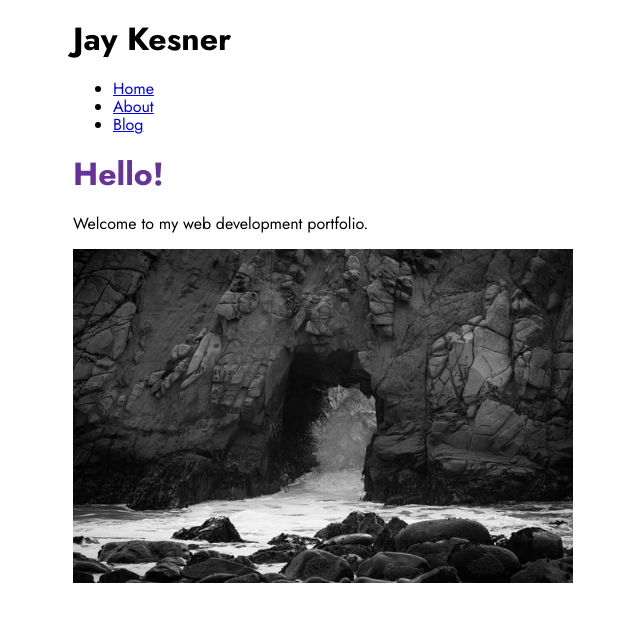
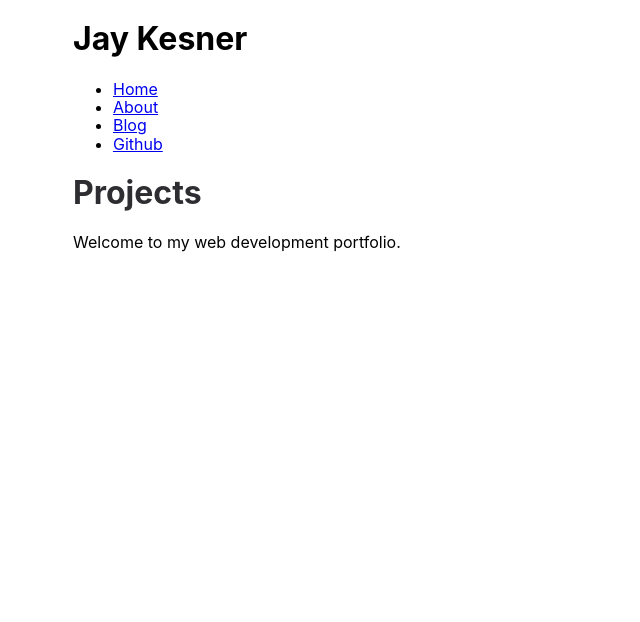
Before and after one commit to jaykesner/jaykesner.github.io, a Gatsby site: page / in a window 1280 px wide. Shown: the whole page, without its empty margins (317-957 px from the left). Built offline with nearby package versions, Linux system fonts and the light colour scheme; Gatsby itself is replaced by a stand-in of ours.

Commit message:
update deps

```diff
--- a/blog/third-post.md
+++ /dev/null
@@ -1,6 +0,0 @@
----
-title: "My Third Post"
-date: "2021-08-03"
----
-
-# No!
--- a/src/components/layout.js
+++ b/src/components/layout.js
@@ -43,6 +43,9 @@ const Layout = ({ pageTitle, children }) => {
               Blog
             </Link>
           </li>
+          <li classname={navLinkItem}>
+              <a href="https://github.com/jaykesner">Github</a>
+            </li>
         </ul>
       </nav>
       <h1 className={heading}>{pageTitle}</h1>
--- a/src/components/layout.module.css
+++ b/src/components/layout.module.css
@@ -1,12 +1,13 @@
 .container {
   margin: 0 auto;
   max-width: 500px;
-  font-family: "Jost", "Segoe UI", sans-serif;
+  font-family: -apple-system, BlinkMacSystemFont, "Segoe UI", Roboto, Helvetica,
+    Arial, sans-serif, "Apple Color Emoji", "Segoe UI Emoji", "Segoe UI Symbol";
 }
 .site-title {
   font-size: 4rem;
-  color: gray;
-  font-weight: 900;
+  color: rgb(33, 32, 34);
+  font-weight: 700;
   text-align: center;
 }
 .nav-links {
@@ -22,5 +23,5 @@
   color: black;
 }
 .heading {
-  color: rebeccapurple;
+  color: rgb(46, 45, 49);
 }
--- a/src/pages/index.js
+++ b/src/pages/index.js
@@ -1,15 +1,18 @@
 import React from "react";
 import Layout from "../components/layout";
-import { StaticImage } from "gatsby-plugin-image";
+//import { StaticImage } from "gatsby-plugin-image";
 
 const IndexPage = () => {
   return (
-    <Layout pageTitle="Hello!">
+    <Layout pageTitle="Projects">
       <p>Welcome to my web development portfolio.</p>
+      {/*
       <StaticImage
         alt="Paulius Dragunas."
         src="../images/paulius-dragunas.jpg"
       />
+
+      */}
     </Layout>
   );
 };
```
Also changed, not shown: package.json (+5 -5 lines), 1 other file.
